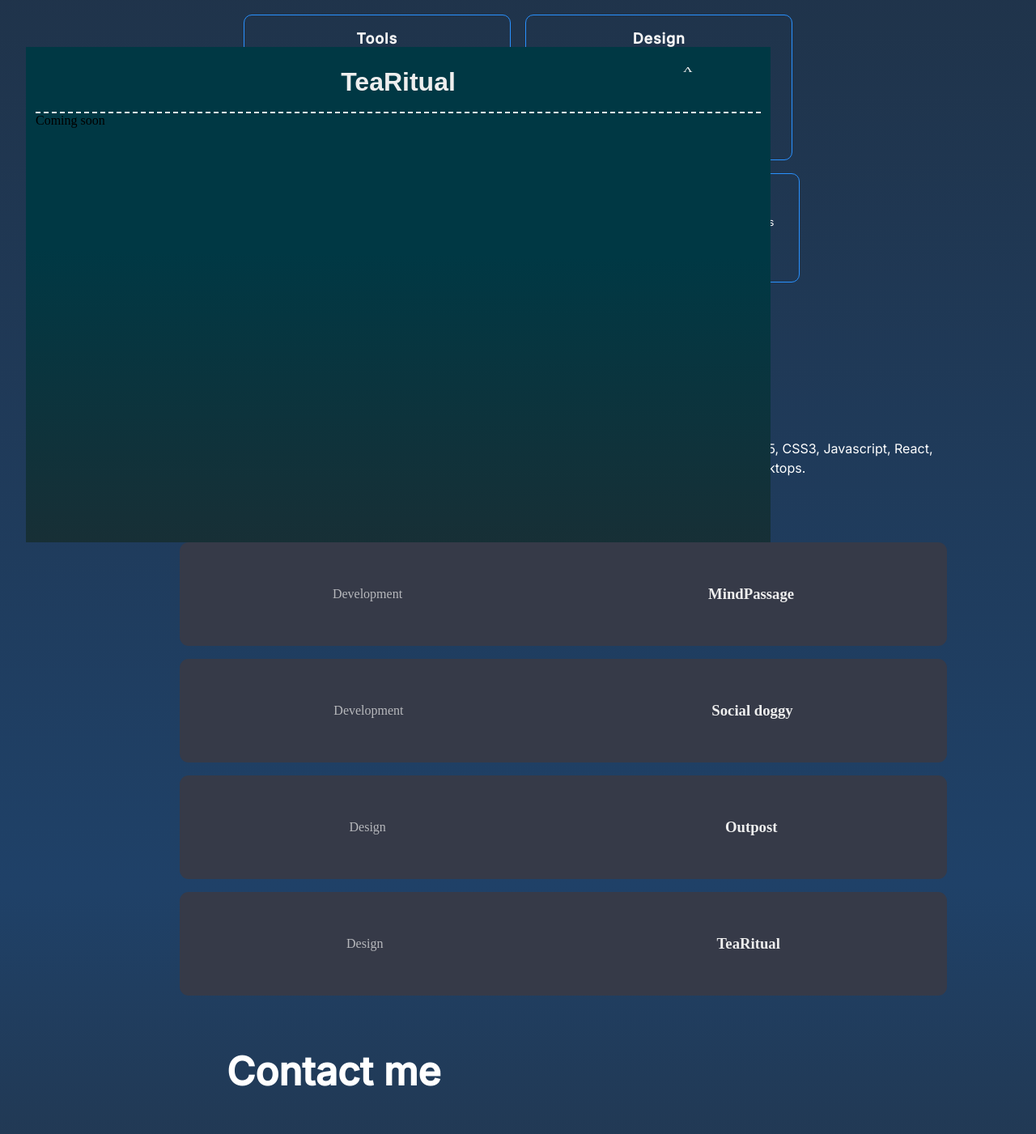
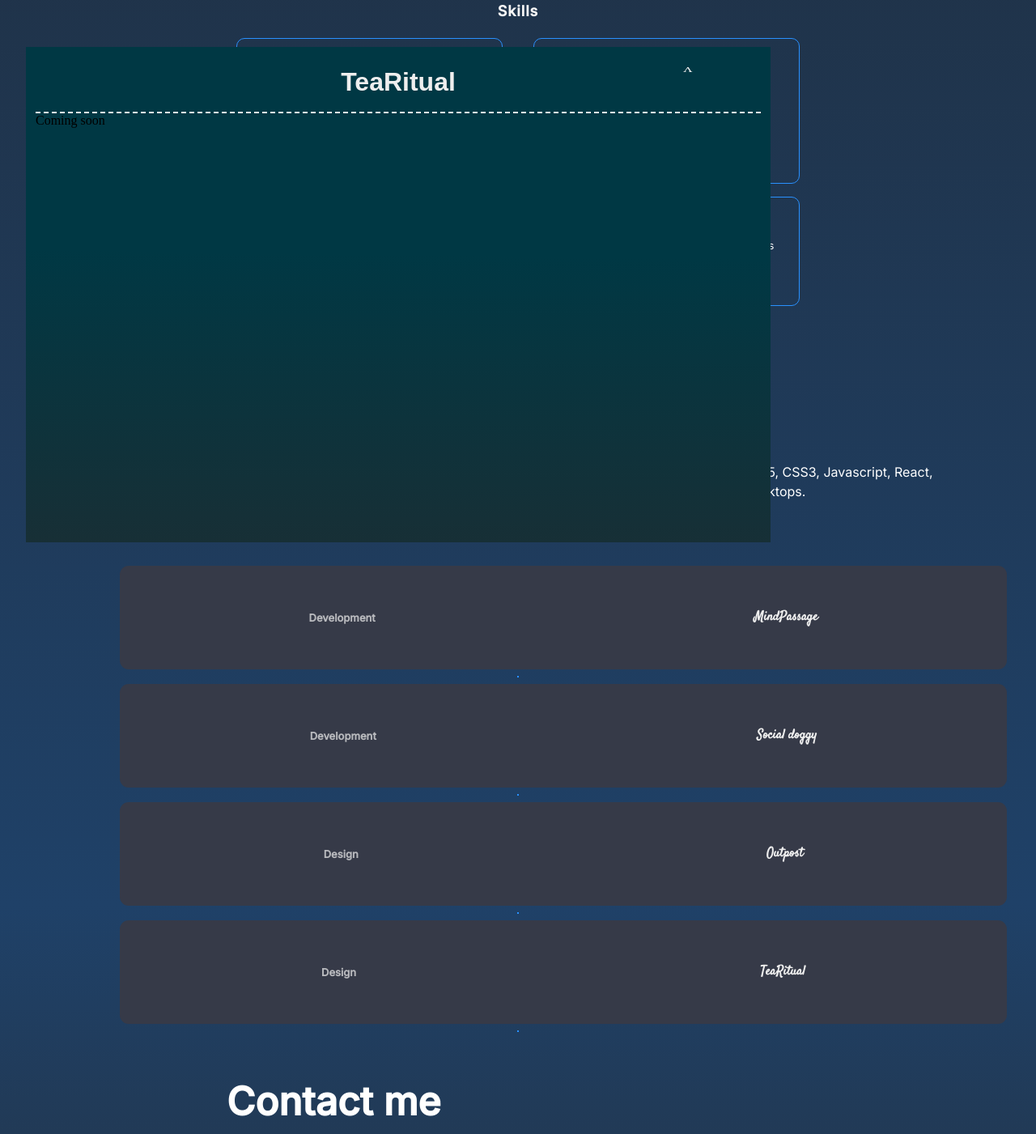
Before and after one commit to MidnightSilva/Portfolio, a React (Create React App) app in the folder my-portfolio/: page / in a window 1280 px wide. Shown: the part 1330-2731 px from the top of the page at 81% size. Built offline with nearby package versions, Linux system fonts and the light colour scheme.

Commit message:
made changes to the layout to match the wireframes, adjusted nav for qa test on moblie web app

```diff
--- a/my-portfolio/src/CSS/AboutMe.css
+++ b/my-portfolio/src/CSS/AboutMe.css
@@ -11,7 +11,6 @@
   align-items: center;
   display: flex;
   justify-content: space-evenly;
-  margin-bottom: 16px;
   width: 100%;
 }
 .img-place-holder {
@@ -23,19 +22,15 @@
 .bullet-points {
 }
 .bullet-point {
+  margin: 8px;
   font-family: "Inter", sans-serif;
   color: aliceblue;
   font-size: 13px;
 }
 .Heading2 {
   align-self: baseline;
-  height: -moz-fit-content;
-  margin-left: 16px;
-  margin-bottom: -3px;
   height: fit-content;
   font-family: "Inter", sans-serif;
-  font-size: 2rem;
-  line-height: 61px;
   color: white;
 }
 
--- a/my-portfolio/src/CSS/Nav.css
+++ b/my-portfolio/src/CSS/Nav.css
@@ -14,8 +14,8 @@
   width: 70%;
   color: white;
   font-family: "Inter", sans-serif;
-  font-weight: 600;
-  font-size: 15px;
+  font-weight: 500;
+  font-size: 14px;
   margin-top: 5px;
 }
 
--- a/my-portfolio/src/CSS/Project.css
+++ b/my-portfolio/src/CSS/Project.css
@@ -1,4 +1,5 @@
 @import url("https://fonts.googleapis.com/css2?family=Inter:wght@200;300;400;500&display=swap");
+@import url("https://fonts.googleapis.com/css2?family=Satisfy&display=swap");
 .Project-sec {
   display: flex;
   flex-direction: column;
@@ -7,12 +8,9 @@
 
 /* heading  and describtion */
 .heading4 {
-  align-self: flex-start;
-  margin-left: 30px;
+  align-self: baseline;
+  height: fit-content;
   font-family: "Inter", sans-serif;
-  height: fit-content;
-  font-weight: bold;
-  font-size: 40px;
   color: white;
 }
 
@@ -35,11 +33,15 @@
   width: 100%;
   height: -moz-fit-content;
   height: 8rem;
-  margin-bottom: 1rem;
+
   display: flex;
   justify-content: space-around;
   border-radius: 11px;
   background: rgba(54, 58, 72, 1);
+}
+.line {
+  border: 0.5px solid #2991ff;
+  margin: 8px 31px;
 }
 .project2 {
   width: 100%;
@@ -52,11 +54,15 @@
   background: rgba(54, 58, 72, 1);
 }
 .project-title {
+  font-family: "Satisfy", cursive;
+  font-size: 16px;
   align-self: center;
   color: #eeeeee;
   order: 2;
 }
 .project-title2 {
+  font-family: "Satisfy", cursive;
+  font-size: 16px;
   align-self: center;
   color: #eeeeee;
   order: 2;
@@ -70,11 +76,17 @@
 }
 /* tag */
 .project-tag {
+  font-family: "Inter", sans-serif;
+  font-weight: bold;
+  font-size: 13px;
   opacity: 0.7;
-  color: #eee;
+  color: #eeeeee;
   order: 1;
 }
 .project-tag2 {
+  font-family: "Inter", sans-serif;
+  font-weight: bold;
+  font-size: 13px;
   opacity: 0.7;
   color: #eee;
   order: 1;
--- a/my-portfolio/src/CSS/Resume.css
+++ b/my-portfolio/src/CSS/Resume.css
@@ -1,4 +1,5 @@
 .resume-container {
+  margin-bottom: 12px;
   display: flex;
   flex-direction: column;
   align-content: center;
--- a/my-portfolio/src/CSS/Skills.css
+++ b/my-portfolio/src/CSS/Skills.css
@@ -18,7 +18,7 @@
 }
 .skill-cards-top {
   display: flex;
-  justify-content: space-around;
+  justify-content: space-between;
   width: 100%;
   margin: 8px 8px;
 }
--- a/my-portfolio/src/CSS/form.css
+++ b/my-portfolio/src/CSS/form.css
@@ -1,9 +1,8 @@
 @import url("https://fonts.googleapis.com/css2?family=Inter:wght@200;300;400;500&display=swap");
 .heading5 {
+  align-self: baseline;
+  height: fit-content;
   font-family: "Inter", sans-serif;
-  height: fit-content;
-  font-weight: bold;
-  font-size: 40px;
   color: white;
 }
 .subheading5 {
@@ -32,8 +31,7 @@
   font-size: 13px;
   line-height: 1.3rem;
   color: white;
-  position: relative;
-  left: 1.9rem;
+
   padding-bottom: 1rem;
   font-weight: 500;
 }
@@ -43,13 +41,11 @@
   font-size: 13px;
   line-height: 1.3rem;
   color: white;
-  position: relative;
-  left: 1.9rem;
 }
 .input1 {
   height: 2rem;
   width: 20rem;
-  margin-left: 1.5rem;
+
   opacity: 0.9;
   border: none;
   border-radius: 1rem;
@@ -58,7 +54,7 @@
   opacity: 0.9;
   height: 8rem;
   width: 20rem;
-  margin-left: 1.5rem;
+
   border: none;
   border-radius: 1rem;
 }
@@ -68,7 +64,7 @@
   margin-top: 1rem;
   height: 2rem;
   width: 20.5rem;
-  margin-left: 1.5rem;
+
   background: linear-gradient(180.75deg, #244555 42.03%, #27292c 139.12%);
   color: #f1f6f9;
 }
--- a/my-portfolio/src/Sections/ContactSection.js
+++ b/my-portfolio/src/Sections/ContactSection.js
@@ -1,14 +1,17 @@
-import MyForm from '../components/Myform.js'
+import MyForm from "../components/Myform.js";
 
 const ContactSection = () => {
-    return (
-        <div className='formpage' id='form' >
-            <p className='heading5'>Contact me</p>
-            <div className='backdrop'></div>
-            <p className='subheading5'>Leave a  message and I'll get back to you as soon as I can. Looking forward to hearing from you.</p>
-        <MyForm/>
-        </div>
-    )
-}
+  return (
+    <div className="formpage" id="form">
+      <h2 className="heading5">Contact me</h2>
+      <div className="backdrop"></div>
+      <p className="subheading5">
+        Leave a message and I'll get back to you as soon as I can. Looking
+        forward to hearing from you.
+      </p>
+      <MyForm />
+    </div>
+  );
+};
 
-export default ContactSection
+export default ContactSection;
--- a/my-portfolio/src/components/DesignProject.js
+++ b/my-portfolio/src/components/DesignProject.js
@@ -37,6 +37,7 @@ const DesignProject = (props) => {
         </div> */}
         {/* <p className="project-des2">{props.projectDescription}</p> */}
       </div>
+      <div className="line"></div>
       <div className={`Modal ${displayModal ? "Show" : ""}`}>
         <div class="modal-dialog">
           <div class="modal-header">
```
